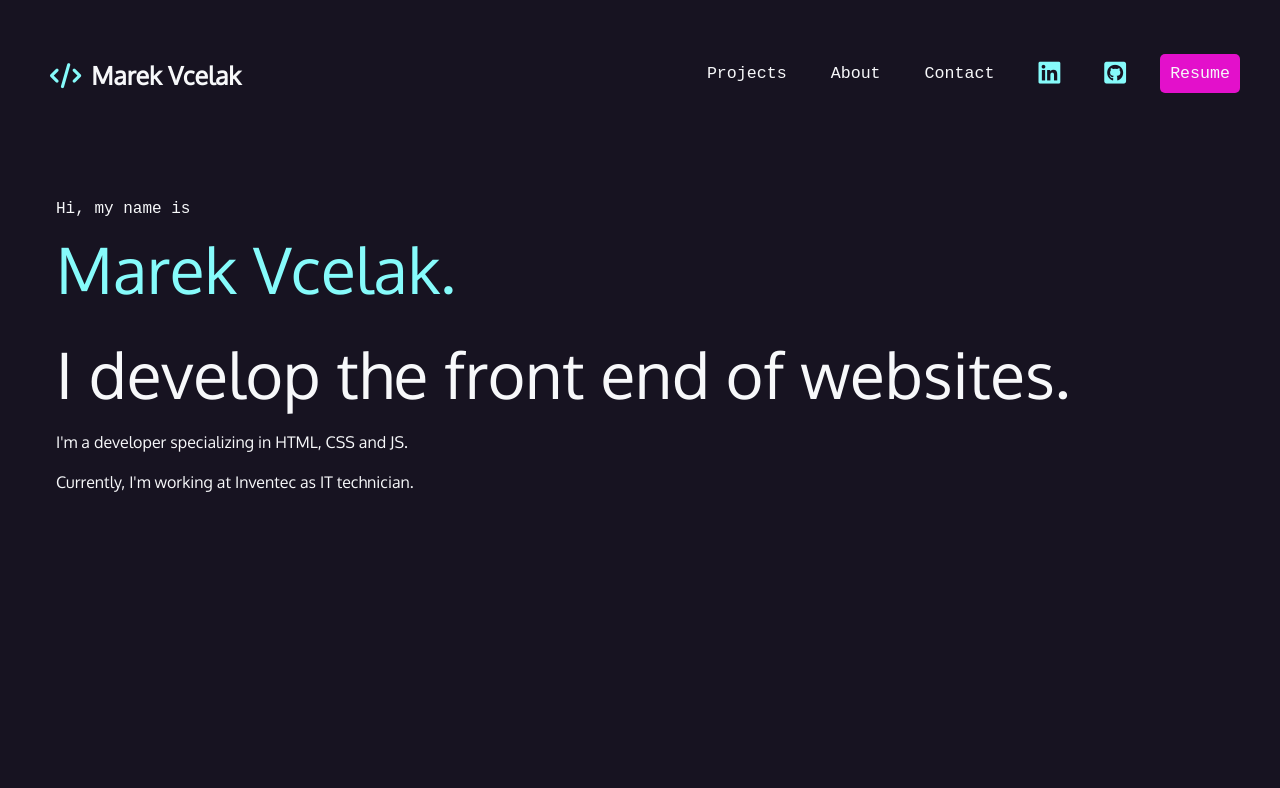
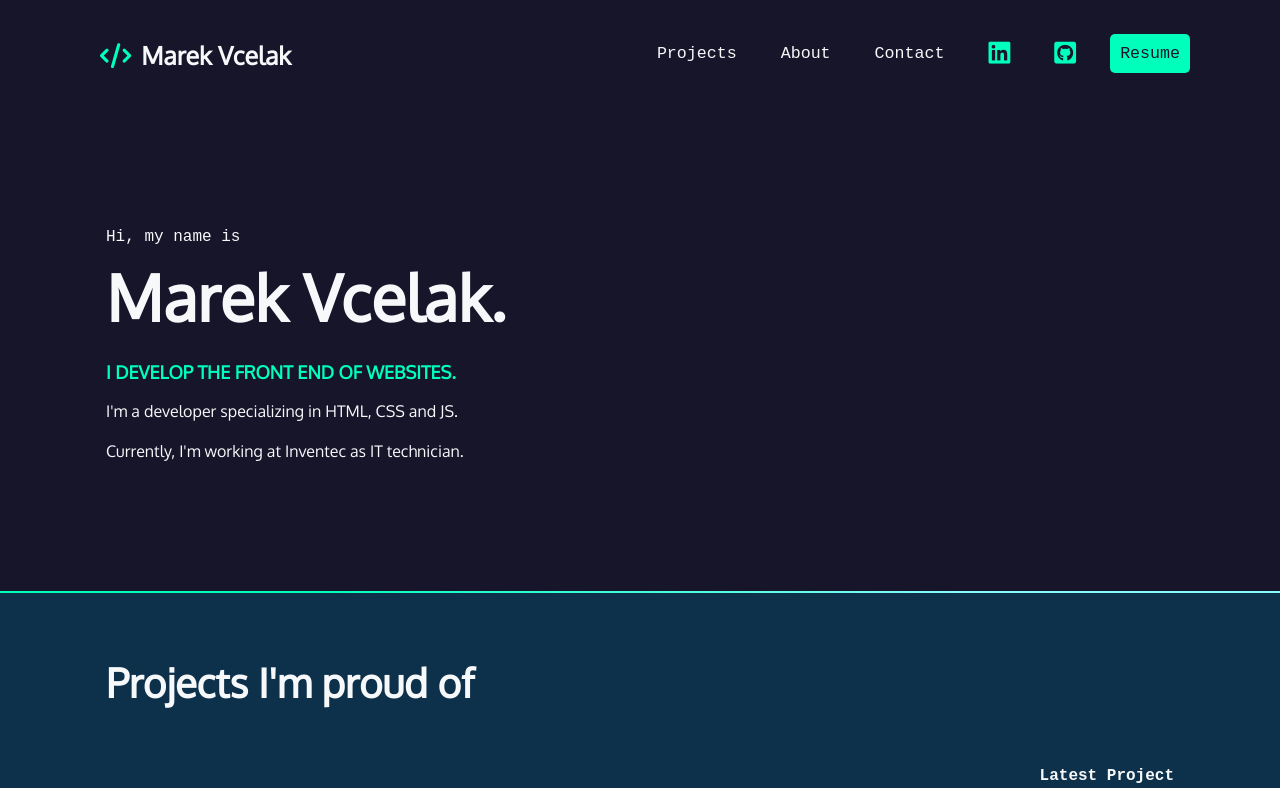
Before and after one commit to VcelakMarek/Portfolio, a React (Vite) app: page / in a window 1280 px wide. Shown: the top 788 px of the page. Built offline with nearby package versions, Linux system fonts and the light colour scheme; a web font is replaced by a local one.

Commit message:
Update styles.css

```diff
--- a/src/css/styles.css
+++ b/src/css/styles.css
@@ -1,9 +1,9 @@
 :root {
-  --black: #171321;
+  --black: #16152a;
   --dkblue: #0d314b;
-  --plum: #4b0d49;
-  --hotmag: #ff17e4;
-  --magenta: #e310cb;
+  --plum: #3a0938;
+  --hover-green: #60ffd7;
+  --green: #00ffbb;
   --aqua: #86fbfb;
   --white: #f7f8fa;
   --font-size: 1.3rem;
@@ -32,14 +32,17 @@ h3 {
   margin: 0;
 }
 a {
-  color: var(--magenta);
+  color: var(--green);
 }
 a:hover {
-  color: var(--hotmag);
+  color: var(--hover-green);
   text-decoration: none;
 }
 img {
   width: 100%;
+}
+.main-page {
+  height: 100vh;
 }
 /* navbar styles */
 nav {
@@ -61,9 +64,9 @@ nav ul {
   justify-content: center;
   align-items: center;
   gap: 1.5rem;
-  padding-top: 30px;
+  padding-top: 10px;
 
-  max-width: 1200px;
+  max-width: 1100px;
   margin: 0 auto;
 }
 nav li:first-child {
@@ -76,7 +79,7 @@ nav h1 [class*="fa-"] {
 }
 nav [class*="fa-"] {
   font-size: 150%;
-  color: var(--aqua);
+  color: var(--green);
 }
 nav a {
   color: var(--white);
@@ -86,27 +89,27 @@ nav a {
   gap: 10px;
 }
 nav a:hover {
-  color: var(--magenta);
+  color: var(--green);
 }
 nav a span:hover {
-  color: var(--magenta);
+  color: var(--green);
 }
 h1 {
   margin-top: 3px;
 }
 .button {
   border-radius: 5px;
-  background-color: var(--magenta);
+  background-color: var(--green);
+  color: var(--black);
 }
 nav .button:hover {
-  color: white;
-  background-color: var(--hotmag);
+  color: var(--black);
+  background-color: var(--hover-green);
 }
 /* intro styles */
 #intro {
-  padding: 4rem 1rem 10rem 1rem; /* top right bottom left*/
-  max-width: 1200px;
-  height: 100vh;
+  padding: 7rem 1rem; /* top right bottom left*/
+  max-width: 1100px;
   margin: 0 auto;
 }
 #intro p {
@@ -119,17 +122,20 @@ nav .button:hover {
 .name span {
   font-family: var(--sans);
   font-size: 4rem;
-  color: var(--aqua);
+  font-weight: 600;
+  color: var(--white);
   display: block;
 }
 #intro h2 {
-  font-size: 4rem;
-  font-weight: normal;
+  font-size: 18px;
+  font-weight: 600;
+  color: var(--green);
+  text-transform: uppercase;
 }
 /*projects stypes*/
 #projects {
   padding: 4rem 1rem;
-  max-width: 1200px;
+  max-width: 1100px;
   margin: 0 auto;
 }
 #projects h2 {
@@ -182,11 +188,7 @@ nav .button:hover {
   background-color: var(--dkblue);
 }
 .gradient {
-  background: linear-gradient(
-    90deg,
-    rgba(255, 23, 228, 1) 25%,
-    rgba(134, 251, 251, 1) 75%
-  );
+  background: linear-gradient(90deg, #00ffbb 25%, rgba(134, 251, 251, 1) 75%);
   height: 2px;
 }
 #contact p {
@@ -195,15 +197,15 @@ nav .button:hover {
   padding-bottom: 30px;
 }
 #contact a {
-  color: var(--white);
+  color: var(--black);
   font-family: var(--mono);
   text-decoration: none;
   padding: 10px;
   border-radius: 5px;
-  background-color: var(--magenta);
+  background-color: var(--green);
 }
 #contact a:hover {
-  background-color: var(--hotmag);
+  background-color: var(--hover-green);
 }
 /* footer styles */
 footer {
@@ -261,7 +263,7 @@ footer p {
 
 @media (min-width: 850px) {
   nav {
-    max-width: 12000px;
+    max-width: 1200px;
     margin: 0 auto;
   }
   nav li:first-child {
```
